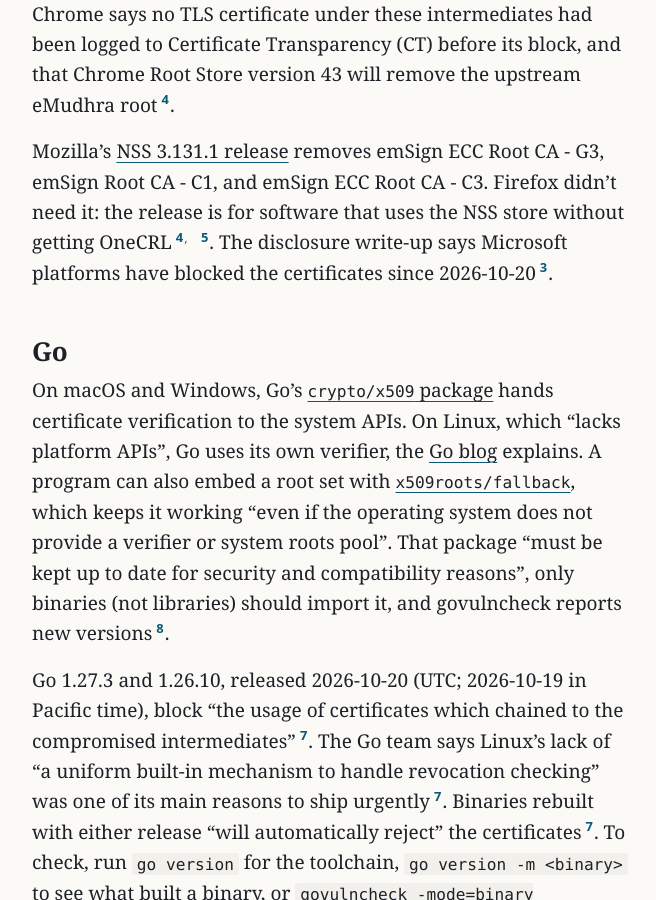
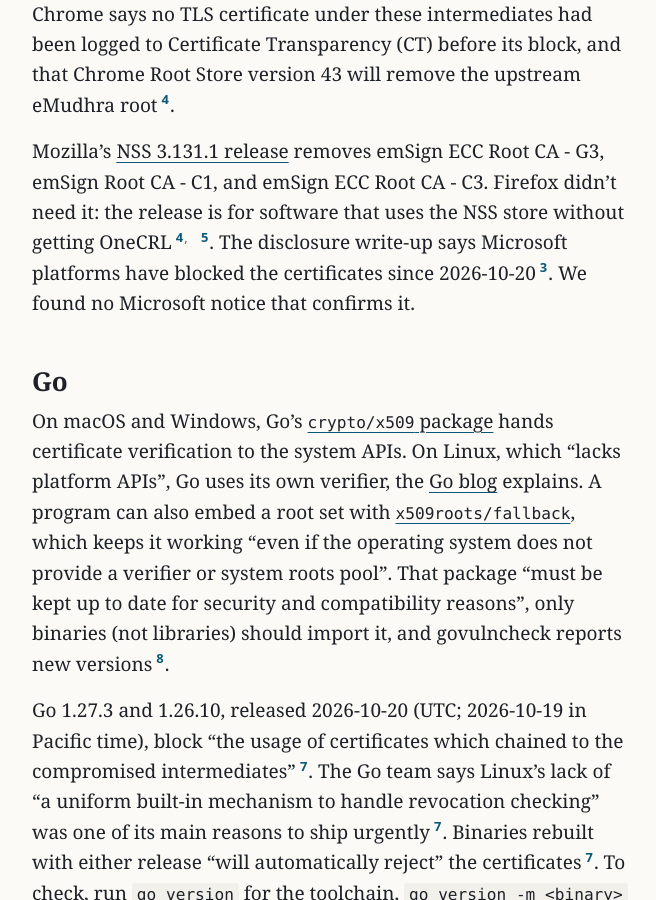
Before and after one commit to northwind-press/northwind-press.github.io, a Jekyll site: the page built from _posts/2026-11-05-emudhra-trust-stores.md, in a window 1280 px wide and 900 px high, scrolled down 1433 px. Shown: the whole window, without its empty margins (308-964 px from the left). Built offline with Jekyll 4.4.1, drawn with Linux system fonts in a browser that asks for light colours.

Commit message:
Desk: restore Microsoft sentence per editor; only the Go fallback negative stays cut
Co-Authored-By: Claude Opus 5.5 <noreply@anthropic.com>

```diff
--- a/_posts/2026-11-05-emudhra-trust-stores.md
+++ b/_posts/2026-11-05-emudhra-trust-stores.md
@@ -129,7 +129,7 @@ Browsers stopped trusting the compromised eMudhra intermediates within hours of
 
 Chrome received the report at 18:05 UTC on 2026-10-17 and blocked the public keys of the six TLS intermediates in a CRLSet update at 19:45 UTC, according to its post in Mozilla's [dev-security-policy forum](https://groups.google.com/a/mozilla.org/g/dev-security-policy/c/0R3XLJL6FuE). Because the block is by key, it also covers the Sectigo cross-certificates{% include cite.html n=4 %}. Mozilla got the report at 20:06 UTC the same day and finished blocking the certificates in Firefox through OneCRL at 22:59 UTC, with no update or restart needed{% include cite.html n=4 %}. Chrome says no TLS certificate under these intermediates had been logged to Certificate Transparency (CT) before its block, and that Chrome Root Store version 43 will remove the upstream eMudhra root{% include cite.html n=4 %}.
 
-Mozilla's [NSS 3.131.1 release](https://groups.google.com/a/mozilla.org/g/dev-tech-crypto/c/vSxZxnOMMvs) removes emSign ECC Root CA - G3, emSign Root CA - C1, and emSign ECC Root CA - C3. Firefox didn't need it: the release is for software that uses the NSS store without getting OneCRL{% include cite.html n=4 %}{% include cite.html n=5 %}. The disclosure write-up says Microsoft platforms have blocked the certificates since 2026-10-20{% include cite.html n=3 %}.
+Mozilla's [NSS 3.131.1 release](https://groups.google.com/a/mozilla.org/g/dev-tech-crypto/c/vSxZxnOMMvs) removes emSign ECC Root CA - G3, emSign Root CA - C1, and emSign ECC Root CA - C3. Firefox didn't need it: the release is for software that uses the NSS store without getting OneCRL{% include cite.html n=4 %}{% include cite.html n=5 %}. The disclosure write-up says Microsoft platforms have blocked the certificates since 2026-10-20{% include cite.html n=3 %}. We found no Microsoft notice that confirms it.
 
 ## Go
 
```
